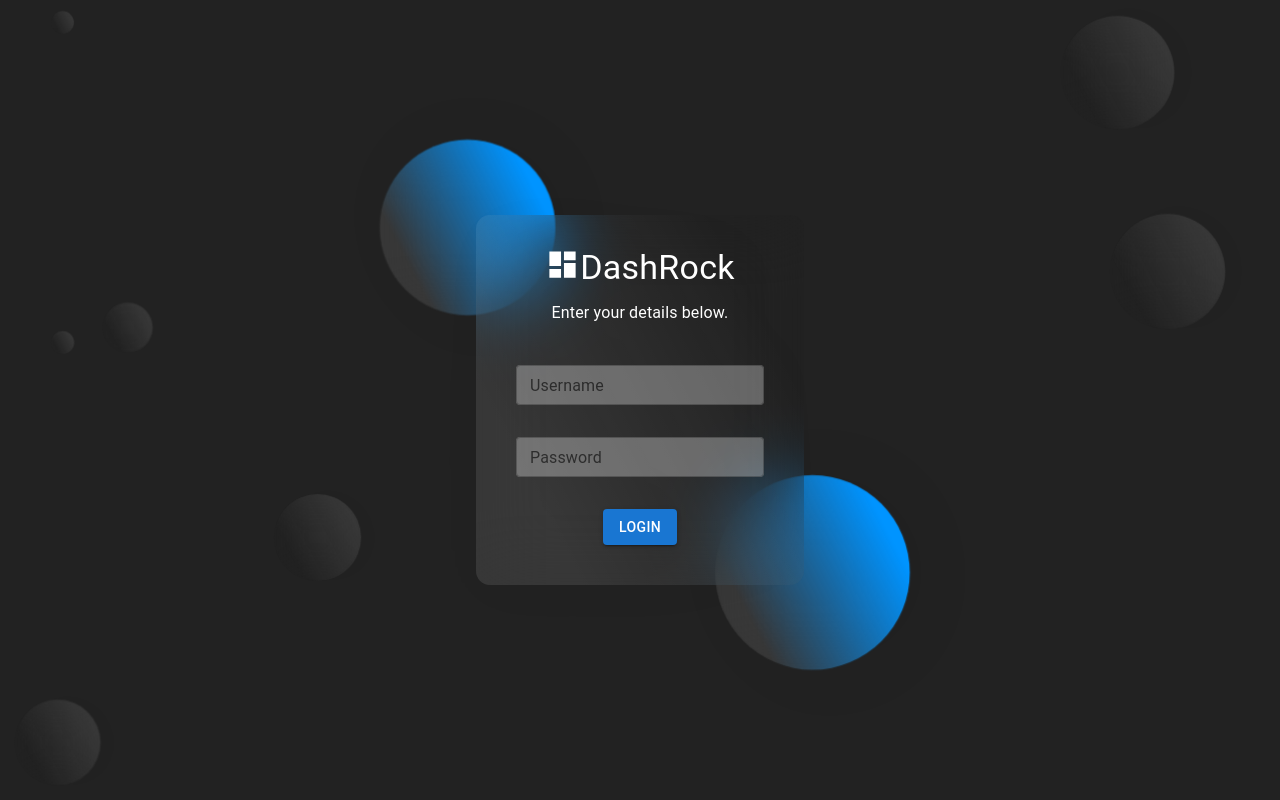
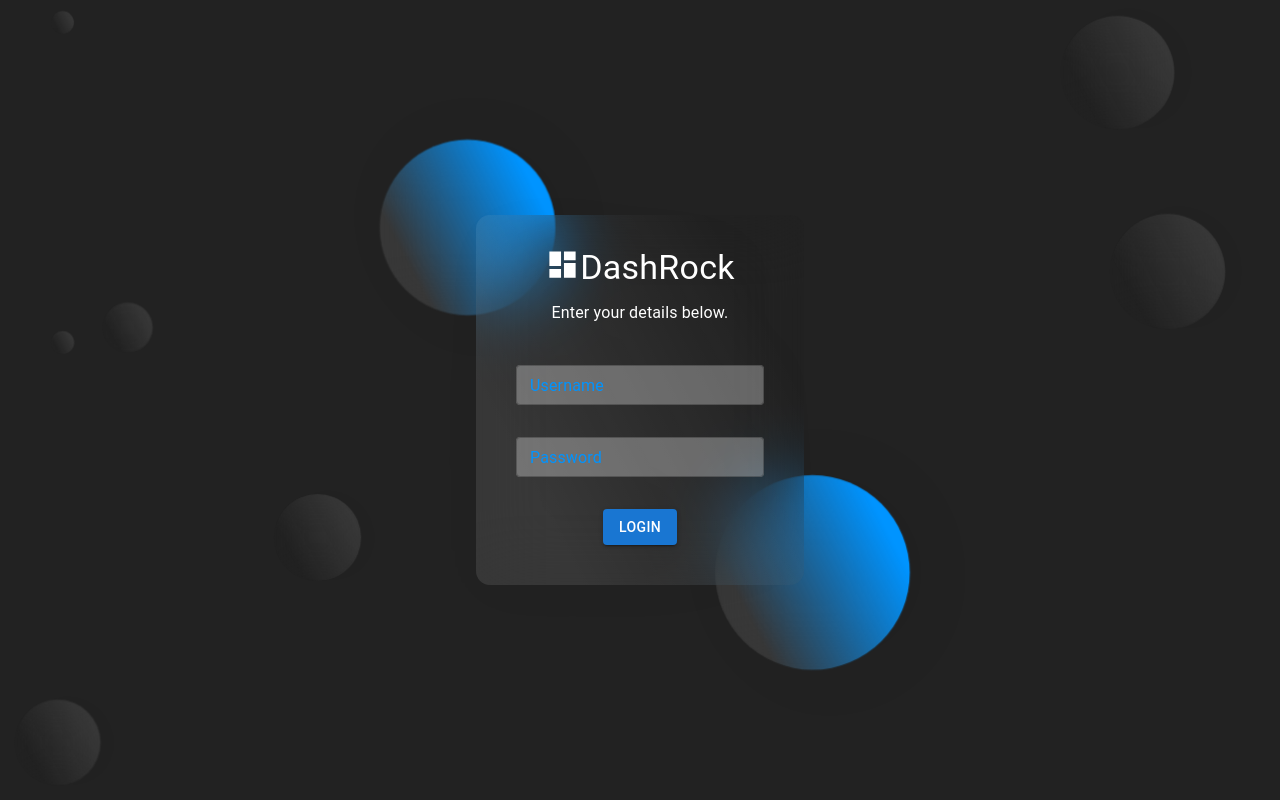
Before and after one commit to g-yz/dashrock_web, a React (Create React App) app: page /about in a window 1280 px wide. Built offline with nearby package versions, Linux system fonts and the light colour scheme; no server answers.

Commit message:
fix styles

```diff
--- a/src/App.css
+++ b/src/App.css
@@ -59,6 +59,10 @@
   border-radius: 10px 10px 0 0;
 }
 
+.MuiFormControl-root > label {
+  color: #0094ff;
+}
+
 iframe {
   border: 0;
 }
```
